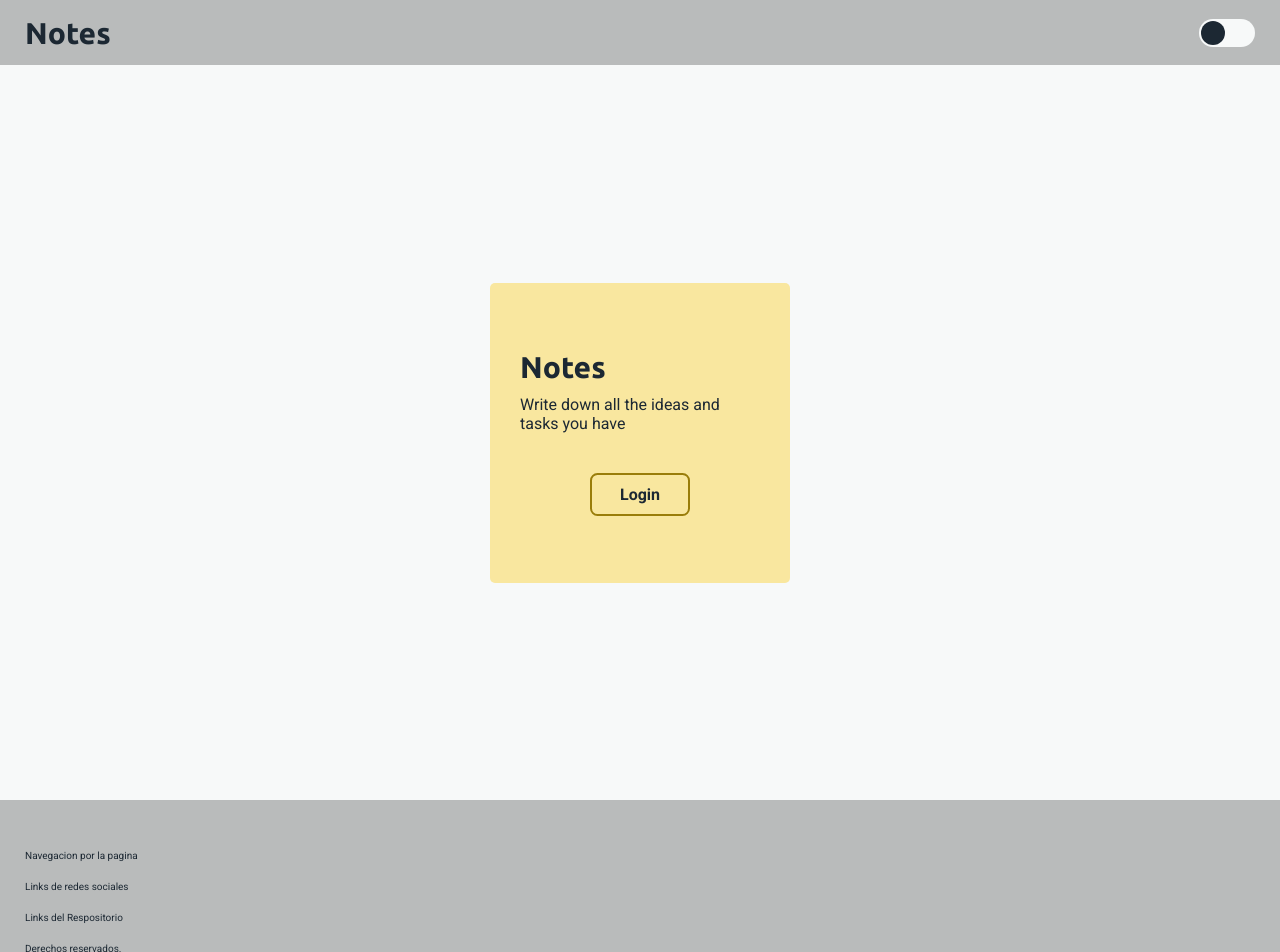
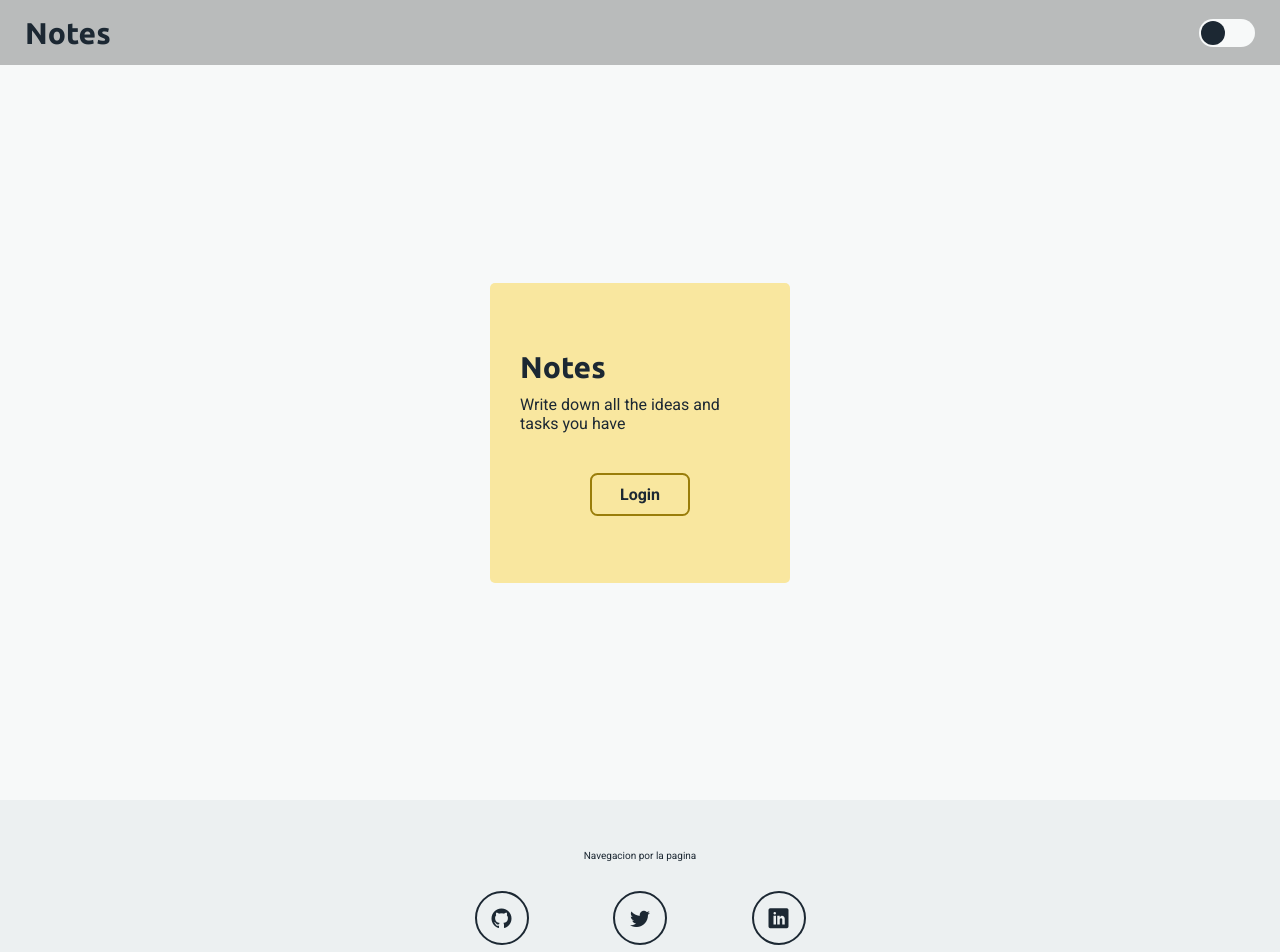
Before and after one commit to NerioBalza/notes, a React (Create React App) app: page / in a window 1280 px wide. Shown: the top 952 px of the page. Built offline with nearby package versions, Linux system fonts and the light colour scheme.

Commit message:
Cambio de paleta de color y Componente de redes sociales

```diff
--- a/src/assets/styles/Index.scss
+++ b/src/assets/styles/Index.scss
@@ -7,3 +7,4 @@
 //components
 @import "./components/Header.scss";
 @import "./components/Footer.scss";
+@import "./components/SocialMedia.scss";
--- a/src/assets/styles/components/Footer.scss
+++ b/src/assets/styles/components/Footer.scss
@@ -1,6 +1,11 @@
 .footer {
-  background-color: rgba(#000000, 0.25);
+  background-color: $light-color-2;
   padding: 5rem 2.5rem;
   display: grid;
-  gap: 2rem;
+  gap: 3rem;
+  text-align: center;
 }
+
+body.dark .footer {
+  background-color: $dark-color-2;
+}
--- /dev/null
+++ b/src/assets/styles/components/SocialMedia.scss
@@ -0,0 +1,39 @@
+.social-media {
+  display: flex;
+  justify-content: space-evenly;
+  margin: 0 auto;
+  width: 100%;
+  max-width: 500px;
+
+  &__icon {
+    padding: 1.5rem;
+    font-size: 2rem;
+    display: inline-block;
+    border: 2px solid $dark-color;
+    border-radius: 50%;
+
+    &:active {
+      background-color: $dark-color;
+      color: $light-color-2;
+    }
+    &:hover {
+      background-color: $dark-color;
+      color: $light-color-2;
+    }
+  }
+}
+
+body.dark .social-media {
+  &__icon {
+    border-color: $light-color;
+
+    &:active {
+      background-color: $light-color;
+      color: $dark-color-2;
+    }
+    &:hover {
+      background-color: $light-color;
+      color: $dark-color-2;
+    }
+  }
+}
--- a/src/assets/styles/lib/Globals.scss
+++ b/src/assets/styles/lib/Globals.scss
@@ -6,10 +6,12 @@ $title-font: "Ubuntu", sans-serif;
 $text-font: "Roboto", sans-serif;
 
 //Colors:
+$dark-color: #1c2833;
+$dark-color-2: #17202a;
+$light-color: #f7f9f9;
+$light-color-2: #ecf0f1;
 $note-color: #f9e79f;
 $button-color: #9a7d0a;
-$dark-color: #1c2833;
-$light-color: #f7f9f9;
 
 * {
   margin: 0;
--- a/src/components/Footer.jsx
+++ b/src/components/Footer.jsx
@@ -1,10 +1,12 @@
 import React from "react";
+
+import SocialMedia from "./SocialMedia";
 
 const Footer = () => {
   return (
     <footer className="footer">
       <div>Navegacion por la pagina</div>
-      <div>Links de redes sociales</div>
+      <SocialMedia />
       <div>Links del Respositorio</div>
       <div>Derechos reservados.</div>
     </footer>
--- /dev/null
+++ b/src/components/SocialMedia.jsx
@@ -0,0 +1,19 @@
+import React from "react";
+
+const SocialMedia = () => {
+  return (
+    <div className="social-media">
+      <a href="https:/google.com" target="blank">
+        <i className="icon-github social-media__icon"></i>
+      </a>
+      <a href="https:/google.com" target="blank">
+        <i className="icon-twitter social-media__icon"></i>
+      </a>
+      <a href="https:/google.com" target="blank">
+        <i className="icon-linkedin social-media__icon"></i>
+      </a>
+    </div>
+  );
+};
+
+export default SocialMedia;
```
